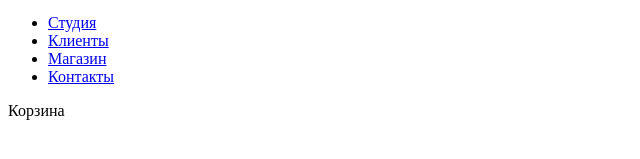
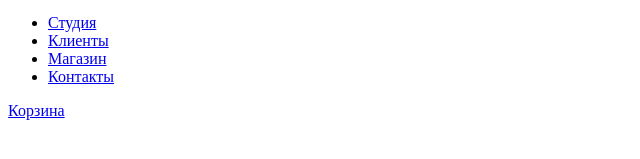
Before and after one commit to SmartRW/581501-nerds, a plain HTML site: page index.html in a window 1280 px wide. Shown: the part 87-246 px from the top of the page, without its empty margins (0-640 px from the left). Drawn offline with Linux system fonts and the light colour scheme.

Commit message:
Minor bug fix

```diff
--- a/index.html
+++ b/index.html
@@ -28,7 +28,7 @@
         </ul>
       </nav>
       <div class="basket">
-        Корзина
+        <a href="#">Корзина</a>
       </div>
     </header>
     <main class="main">
```
